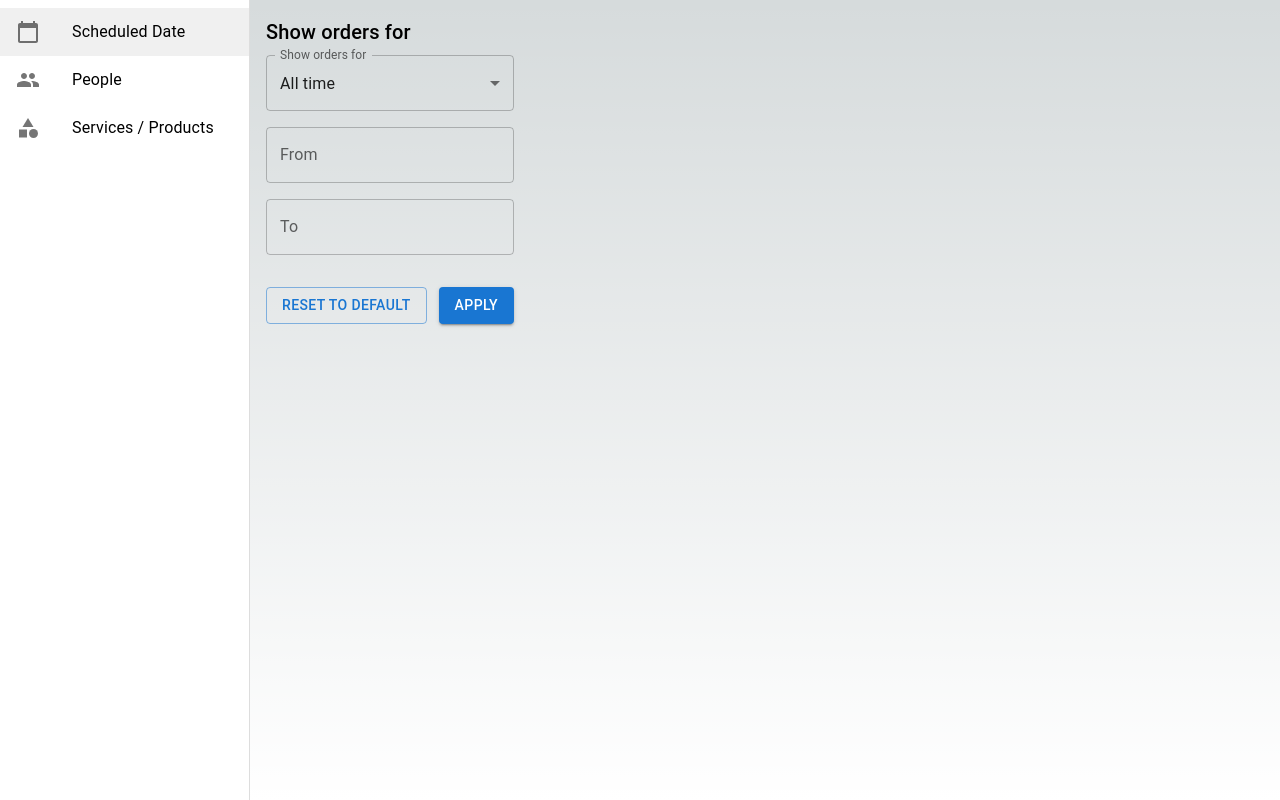
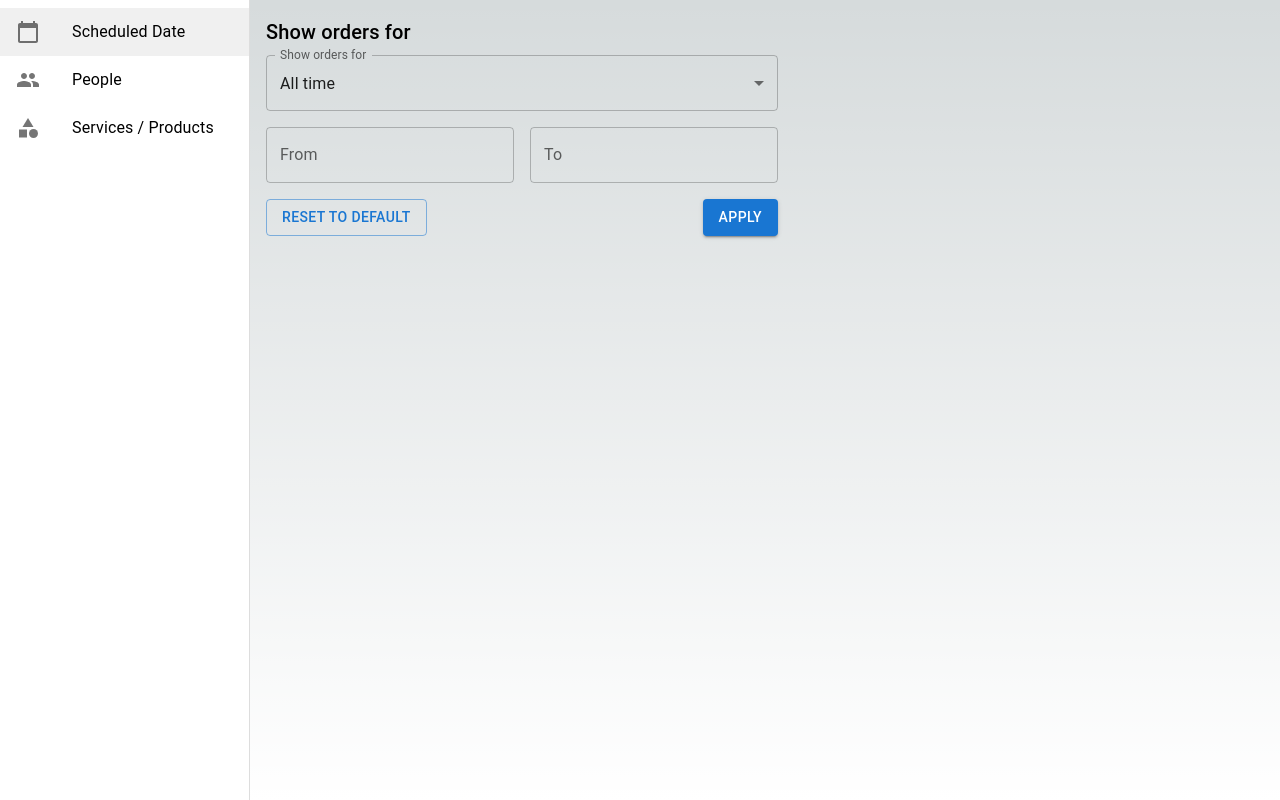
Before and after one commit to jisshub/my-nextjs-app, a Next.js app: page /service/date-of-schedule in a window 1280 px wide. Built offline with nearby package versions, Linux system fonts and the light colour scheme.

Commit message:
commit the changes

```diff
--- a/components/DateOfSchedule.tsx
+++ b/components/DateOfSchedule.tsx
@@ -36,16 +36,17 @@ const DateOfSchedule = () => {
           <MenuItem value="This quarter">This quarter</MenuItem>
           <MenuItem value="2 quarters ago">2 quarters ago</MenuItem>
           <MenuItem value="This Year">This Year</MenuItem>
-          <MenuItem value="This Year">Last Year</MenuItem>
+          <MenuItem value="Last Year">Last Year</MenuItem>
         </Select>
       </FormControl>
       <LocalizationProvider dateAdapter={AdapterDateFns}>
+        <Box sx={{ display: 'flex', gap: 2 }}>
           <DatePicker
             label="From"
             value={fromDate}
             onChange={(newValue) => setFromDate(newValue)}
             slots={{
-            textField: (props) => <TextField {...props} fullWidth sx={{ mb: 2 }} />,
+              textField: (props) => <TextField {...props} fullWidth />,
             }}
           />
           <DatePicker
@@ -53,9 +54,10 @@ const DateOfSchedule = () => {
             value={toDate}
             onChange={(newValue) => setToDate(newValue)}
             slots={{
-            textField: (props) => <TextField {...props} fullWidth sx={{ mb: 2 }} />,
+              textField: (props) => <TextField {...props} fullWidth />,
             }}
           />
+        </Box>
       </LocalizationProvider>
       <Box sx={{ display: 'flex', justifyContent: 'space-between', mt: 2 }}>
         <Button variant="outlined" onClick={resetToDefault}>
```
Lines whose indentation alone changed are shown as unchanged.
